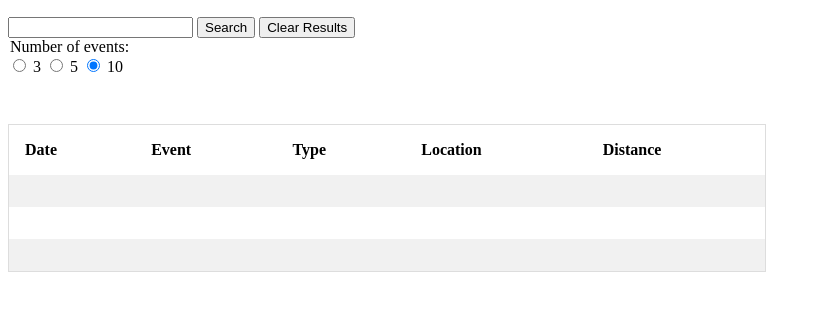
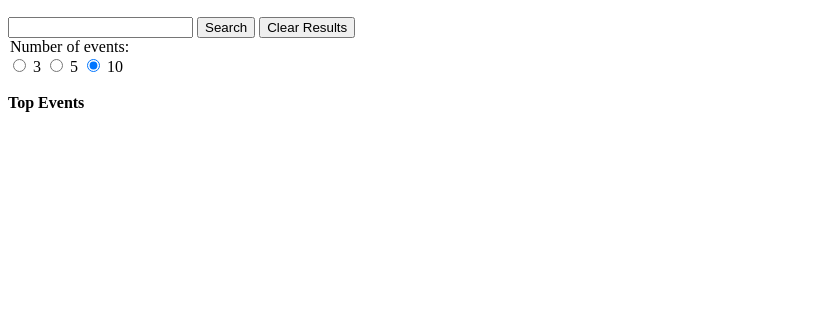
Before and after one commit to Rudy-Menjivar/livent, a plain HTML site: page index.html in a window 1280 px wide. Shown: the part 110-420 px from the top of the page, without its empty margins (0-821 px from the left). Drawn offline with nearby package versions, Linux system fonts and the light colour scheme.

Commit message:
new card created for search results data

```diff
--- a/index.html
+++ b/index.html
@@ -41,7 +41,21 @@
     </div>
 </div>
 
-<table>
+<br>
+<div class="row">
+  <div class="col-sm-12">
+    <div class="card">
+      <div class="card-header">
+        <strong>Top Events</strong>
+      </div>
+      <div class="card-body" id="event-results">
+        <!-- Search results will appear here -->
+      </div>
+    </div>
+  </div>
+</div>
+
+<!-- <table>
   <tr>
     <th>Date</th>
     <th>Event</th>
@@ -70,7 +84,7 @@
     <td></td>
     <td></td>
   </tr>
-</table>
+</table> -->
 
 <!--
   Implement geo location checkbox
```
